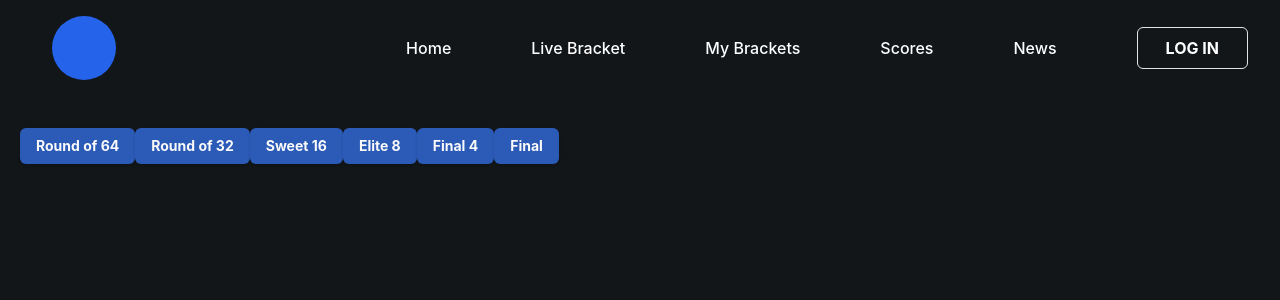
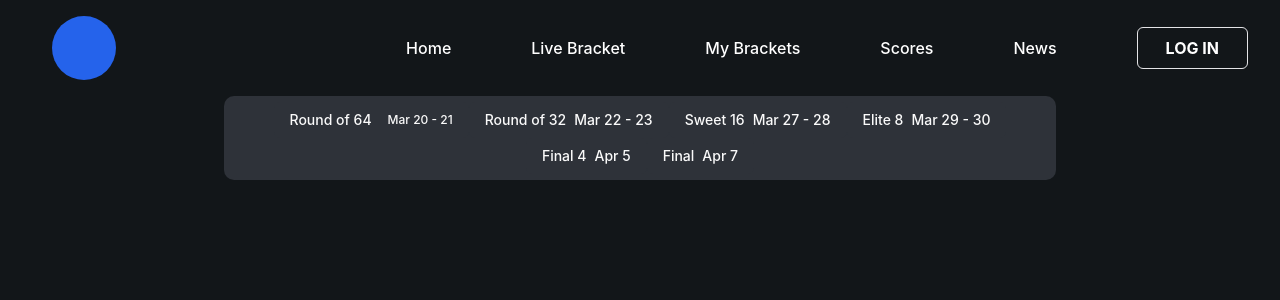
Before and after one commit to knbhagat/March-Madness-App, a React (Vite) app in the folder src/frontend-mm_app/: page /scores in a window 1280 px wide. Shown: the top 300 px of the page. Built offline with nearby package versions, Linux system fonts and the light colour scheme; no server answers.

Commit message:
Updated buttons and created button group component

```diff
--- a/src/frontend-mm_app/src/Pages/LiveScoresPage.tsx
+++ b/src/frontend-mm_app/src/Pages/LiveScoresPage.tsx
@@ -1,43 +1,67 @@
+import ButtonBar from "@/components/ui/buttonbar";
 import { Button } from "@/components/ui/button";
+import { useEffect } from "react";
+import grab_live_bracket_info from "./Bracket/LiveBracketPage";
 
 export function LiveScoresPage() {
+
+    var march_maddness_data = grab_live_bracket_info();
+    useEffect(() => {march_maddness_data}, []);
+    console.log(march_maddness_data)
+
+
+
     return (
-        <div id="buttonGroup" className="flex w-full py-4 px-5 items-center">
-                <div className="button">
-                    <Button type="submit" className="bg-[var(--primary-color)] font-bold hover:bg-blue-900 mt-4">
+        <div>
+            <ButtonBar>
+                <Button className="live-scores-button">
+                    <p className="whitespace-pre-line">
                         Round of 64
+
+                    </p>
+                    <hr></hr>
+                    <p className="text-xs">
+                        Mar 20 - 21
+                    </p>
+
                 </Button>
-                </div>
 
-                <div className="button">
-                    <Button type="submit" className="bg-[var(--primary-color)] font-bold hover:bg-blue-900 mt-4">
+                <Button className="live-scores-button">
                     Round of 32
+                    <h1>
+                        Mar 22 - 23
+                    </h1>
                 </Button>
-                </div>
 
-                <div className="button">
-                    <Button type="submit" className="bg-[var(--primary-color)] font-bold hover:bg-blue-900 mt-4">
+                <Button className="live-scores-button">
                     Sweet 16
+                    <h1>
+                        Mar 27 - 28
+                    </h1>
+
                 </Button>
-                </div>
 
-                <div className="button">
-                    <Button type="submit" className="bg-[var(--primary-color)] font-bold hover:bg-blue-900 mt-4">
+                <Button className="live-scores-button">
                     Elite 8
+                    <h1>
+                        Mar 29 - 30
+                    </h1>
                 </Button>
-                </div>
 
-                <div className="button">
-                    <Button type="submit" className="bg-[var(--primary-color)] font-bold hover:bg-blue-900 mt-4">
+                <Button className="live-scores-button">
                     Final 4
+                    <h1>
+                        Apr 5
+                    </h1>
                 </Button>
-                </div>
 
-                <div className="button">
-                    <Button type="submit" className="bg-[var(--primary-color)] font-bold hover:bg-blue-900 mt-4">
+                <Button className="live-scores-button">
                     Final
+                    <h1>
+                        Apr 7
+                    </h1>
                 </Button>
-                </div>
+            </ButtonBar>
         </div>
     );
 }
--- /dev/null
+++ b/src/frontend-mm_app/src/components/ui/buttonbar.tsx
@@ -0,0 +1,15 @@
+import React from 'react';
+
+interface ButtonBarChildren {
+  children: any;
+}
+
+const ButtonBar: React.FC<ButtonBarChildren> = ({ children }) => {
+  return (
+    <div className={`button-group`}>
+      {children}
+    </div>
+  );
+};
+
+export default ButtonBar;
--- a/src/frontend-mm_app/src/index.css
+++ b/src/frontend-mm_app/src/index.css
@@ -8,12 +8,47 @@
   --primary-text: white;
   --background: #121619;
   --primary-color: #2C5AB7;
+  --live-scores-button-color: #2e3239;
+  --sub-text: #1a1b1e;
 
   color-scheme: light dark;
   font-synthesis: none;
   text-rendering: optimizeLegibility;
   -webkit-font-smoothing: antialiased;
   -moz-osx-font-smoothing: grayscale;
+}
+
+/*CSS for Live Scores Page Button Bar*/
+.button-group {
+  margin: auto;
+  text-align: center;
+  width: 65%;
+  background-color: var(--live-scores-button-color);
+  color: white;
+  padding: 6px 20px;
+  cursor: pointer;
+  border-radius: 10px;
+}
+
+.live-scores-button {
+  padding-left: -10px;
+  background-color: var(--live-scores-button-color);
+  box-shadow: none;
+}
+
+.button-group button:hover {
+  background-color: var(--primary-color);
+}
+
+.score-box {
+  margin: auto;
+  text-align: center;
+  width: 50%;
+  background-color: var(--live-scores-button-color);
+  color: white;
+  padding: 10px 24px;
+  cursor: pointer;
+  border-radius: 5px;
 }
 
 .primary-text-color {
```
Lines whose indentation alone changed are shown as unchanged.
